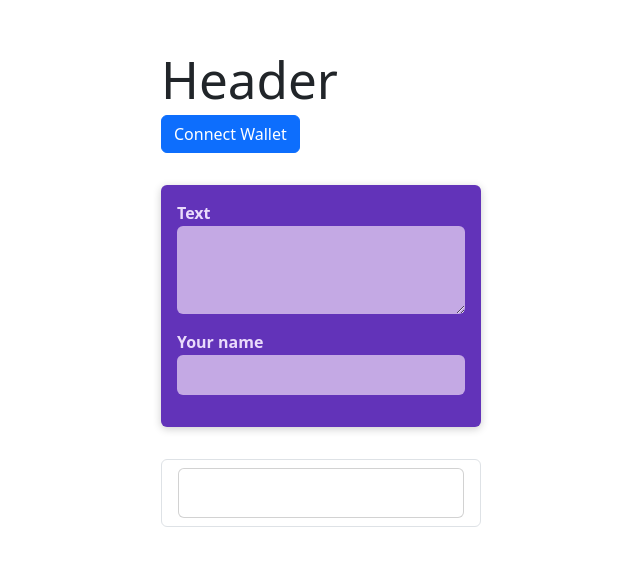
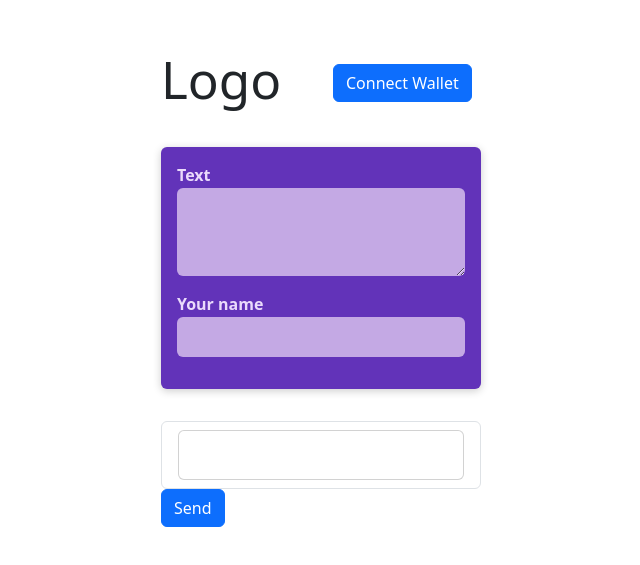
Before and after one commit to pate87/telegram-clone, a React (Vite) app: page / in a window 1280 px wide. Shown: the part 111-676 px from the top of the page, without its empty margins (319-959 px from the left). Built offline with nearby package versions, Linux system fonts and the light colour scheme.

Commit message:
design: Change design

```diff
--- a/src/components/Header.jsx
+++ b/src/components/Header.jsx
@@ -1,11 +1,17 @@
-import { Container } from "react-bootstrap";
+import { Col, Container, Row } from "react-bootstrap";
 import WalletBtn from "./WalletBtn";
 
 function Header() {
     return(
-        <Container d-flex>
-            <h1>Header</h1>
-            <WalletBtn />
+        <Container>
+            <Row className="align-items-center">
+                <Col>
+                    <h1>Logo</h1>
+                </Col>
+                <Col className="align-item-center">
+                    <WalletBtn />
+                </Col>
+            </Row>
         </Container>
     );
 }
--- a/src/components/PostsList.jsx
+++ b/src/components/PostsList.jsx
@@ -2,6 +2,7 @@ import ListGroup from 'react-bootstrap/ListGroup';
 import NewPost from './NewPost';
 import Post from "./Post";
 import { useState } from 'react';
+import { Button } from 'react-bootstrap';
 
 function PostsList() {
 
@@ -27,6 +28,7 @@ function PostsList() {
                     <Post sender={sender} message={message} />
                 </ListGroup.Item>
             </ListGroup>
+            <Button>Send</Button>
         </>
     );
 }
```
